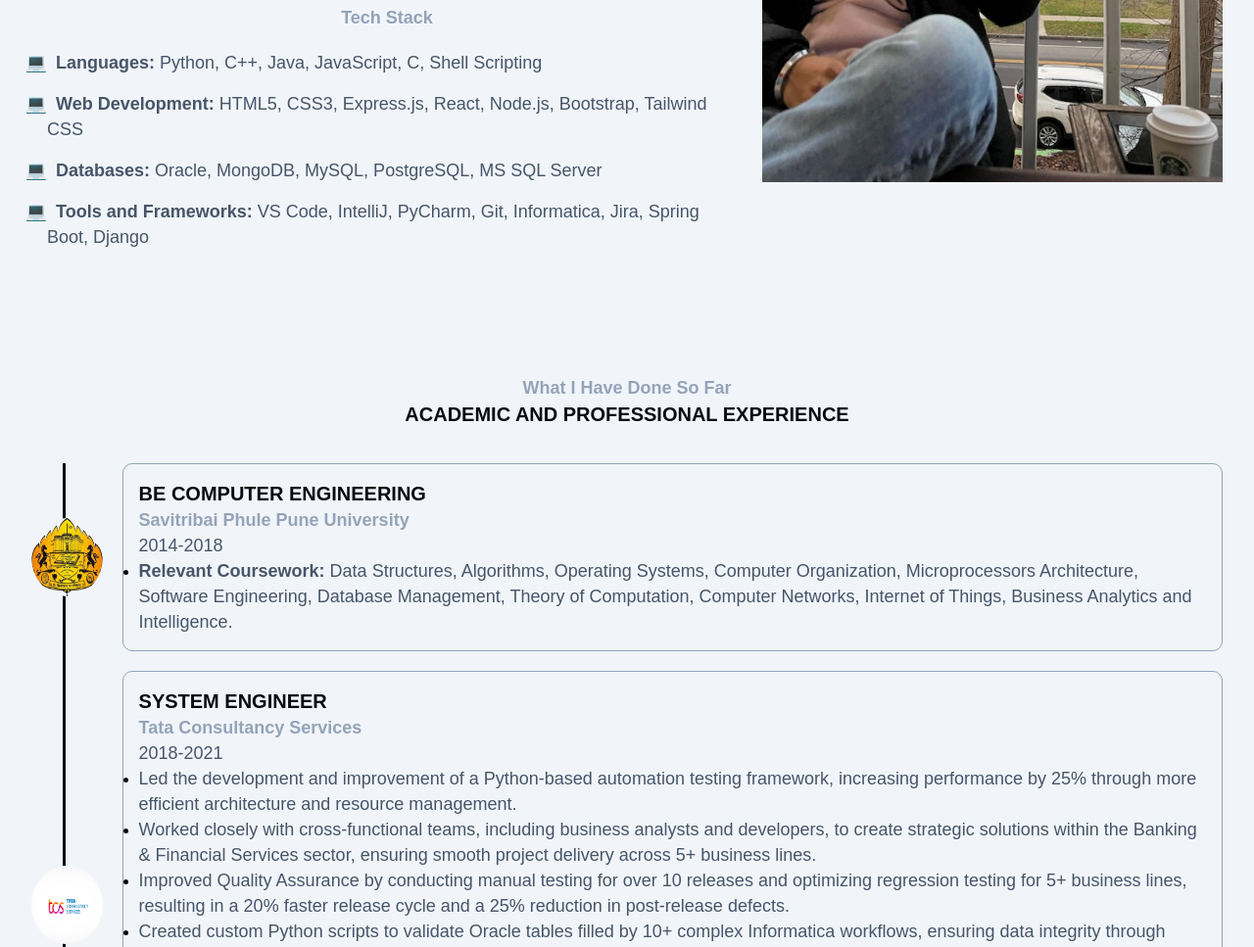
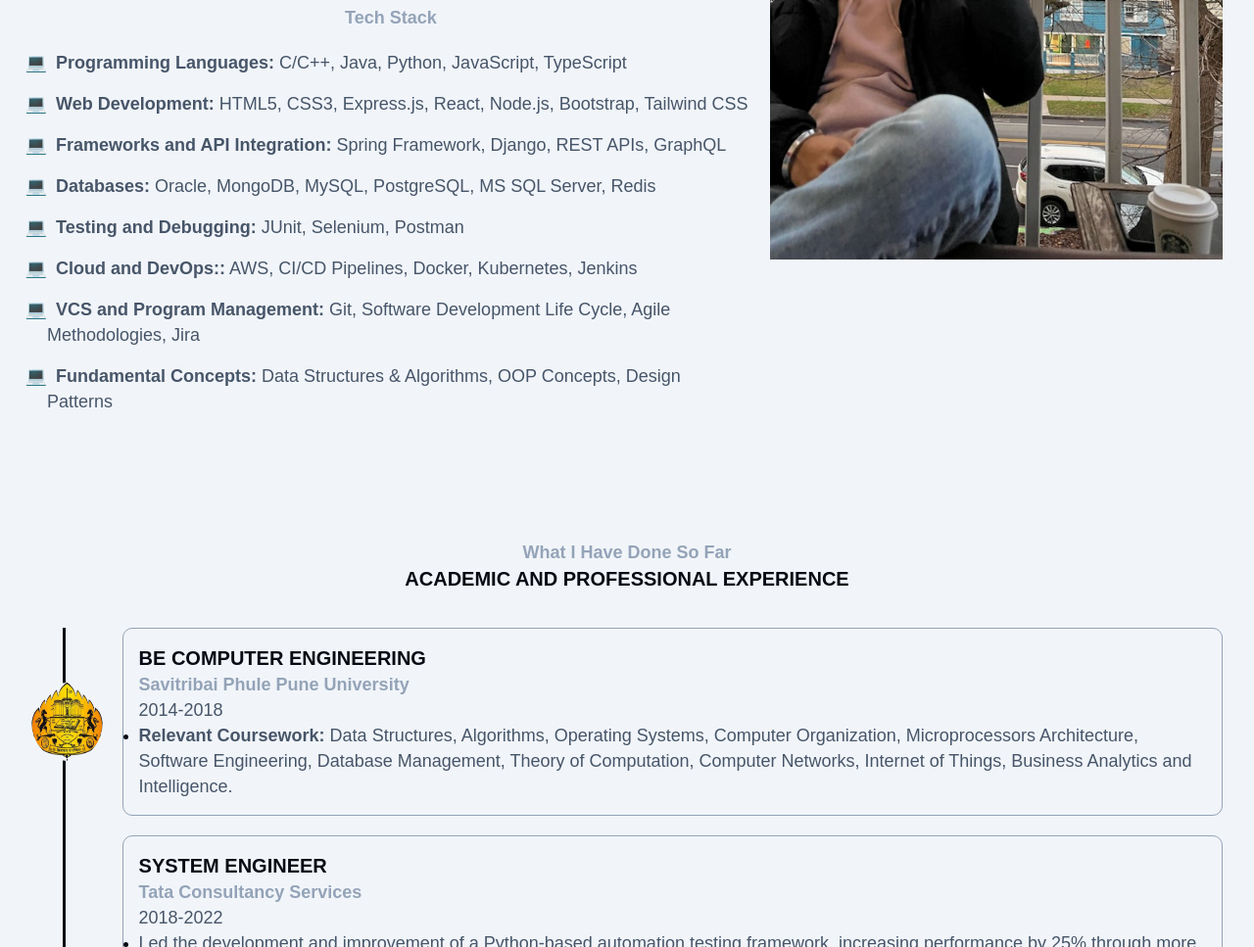
Before and after one commit to saurxbh/saurxbh.github.io, a website built with Vite: page index.html in a window 1280 px wide. Shown: the part 1240-2207 px from the top of the page at 98% size. Built offline with nearby package versions, Linux system fonts and the light colour scheme; a web font is replaced by a local one.

Commit message:
Update Resume

```diff
--- a/index.html
+++ b/index.html
@@ -97,10 +97,14 @@
           <h3 class="about__subtitle">Tech Stack</h3>
           <div class="about__ul-container">
             <ul class="about__ul">
-              <li class="about__list"><b>Languages:</b> Python, C++, Java, JavaScript, C, Shell Scripting</li>
+              <li class="about__list"><b>Programming Languages:</b> C/C++, Java, Python, JavaScript, TypeScript</li>
               <li class="about__list"><b>Web Development:</b> HTML5, CSS3, Express.js, React, Node.js, Bootstrap, Tailwind CSS</li>
-              <li class="about__list"><b>Databases:</b> Oracle, MongoDB, MySQL, PostgreSQL, MS SQL Server</li>
-              <li class="about__list"><b>Tools and Frameworks:</b> VS Code, IntelliJ, PyCharm, Git, Informatica, Jira, Spring Boot, Django</li>
+              <li class="about__list"><b>Frameworks and API Integration:</b> Spring Framework, Django, REST APIs, GraphQL</li>
+              <li class="about__list"><b>Databases:</b> Oracle, MongoDB, MySQL, PostgreSQL, MS SQL Server, Redis</li>
+              <li class="about__list"><b>Testing and Debugging:</b> JUnit, Selenium, Postman</li>
+              <li class="about__list"><b>Cloud and DevOps::</b> AWS, CI/CD Pipelines, Docker, Kubernetes, Jenkins</li>
+              <li class="about__list"><b>VCS and Program Management:</b> Git, Software Development Life Cycle, Agile Methodologies, Jira</li>
+              <li class="about__list"><b>Fundamental Concepts:</b> Data Structures & Algorithms, OOP Concepts, Design Patterns</li>
             </ul>
           </div>
         </div>
@@ -135,7 +139,7 @@
             <div class="timeline__textbox">
               <h2 class="timeline__title">System Engineer</h2>
               <h3 class="timeline__subtitle">Tata Consultancy Services</h3>
-              <small class="timeline__description">2018-2021</small>
+              <small class="timeline__description">2018-2022</small>
               <ul>
                 <li><p class="timeline__description">Led the development and improvement of a Python-based automation testing framework, increasing
                   performance by 25% through more efficient architecture and resource management.</p></li>
@@ -154,7 +158,7 @@
               </ul>
             </div>
           </div>
-          <div class="timeline__card">
+          <!-- <div class="timeline__card">
             <div class="timeline__img-wrapper">
               <img class="timeline__img" src="/adobe.png" alt="Adobe logo"/>
             </div>
@@ -173,7 +177,7 @@
                   integration of containerization tools like Docker, and configuration of Jenkins pipelines for continuous delivery.</p></li>
               </ul>
             </div>
-          </div>
+          </div> -->
           <div class="timeline__card">
             <div class="timeline__img-wrapper">
               <img class="timeline__img" src="/syracuse.png" alt="SU logo"/>
```
Also changed, not shown: 1 other file.
